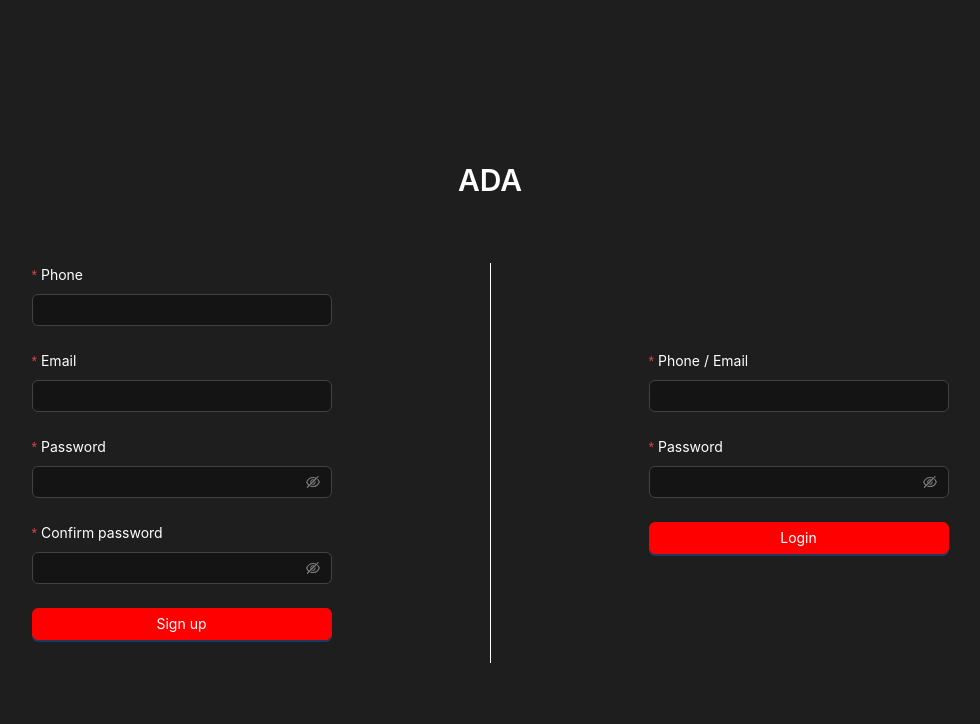
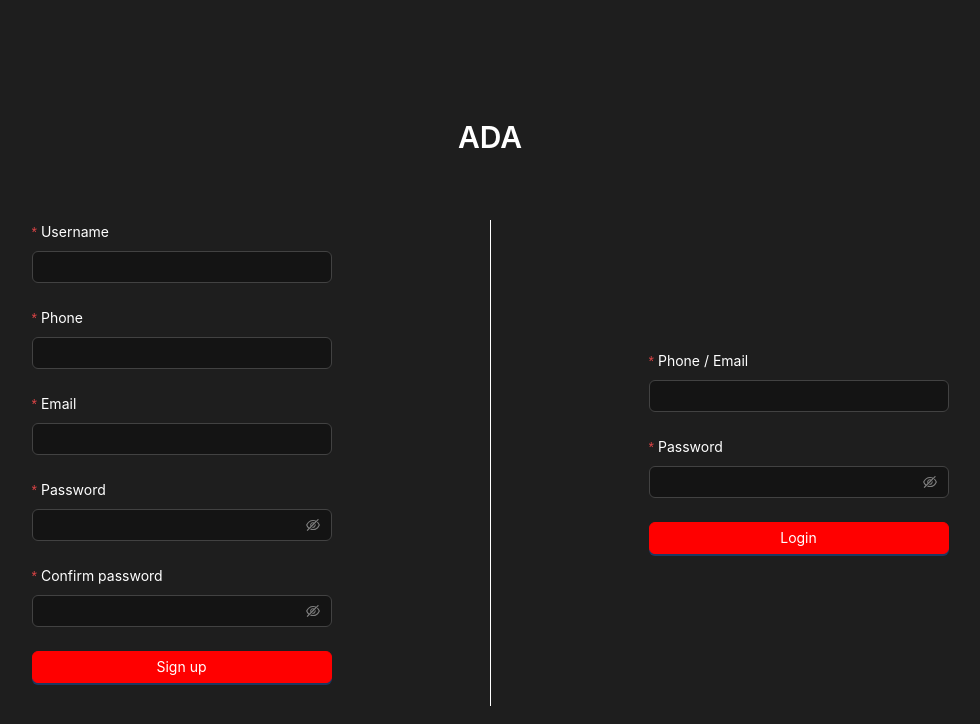
Before and after one commit to alanb4rt/ada-front, a React (Vite) app: page /auth in a window 1280 px wide. Shown: the top 724 px of the page, without its empty margins (150-1130 px from the left). Built offline with nearby package versions, Linux system fonts and the light colour scheme; no server answers.

Commit message:
Updates signup form fields and validation.

```diff
--- a/src/pages/AuthPage.tsx
+++ b/src/pages/AuthPage.tsx
@@ -58,13 +58,16 @@ const AuthPage = () => {
           onFinish={onFinishSignup}
           style={{ width: 300, color: 'white' }}
         >
-          <Form.Item name="phone" label="Phone" required rules={[phoneRule()]}>
+          <Form.Item name="username" label="Username" required rules={[phoneRule()]}>
             <Input />
           </Form.Item>
-          <Form.Item name="email" label="Email" required rules={[emailRule()]}>
+          <Form.Item name="phone" label="Phone" required >
             <Input />
           </Form.Item>
-          <Form.Item name="passwordLogin" label="Password" required>
+          <Form.Item name="mail" label="Email" required rules={[emailRule()]}>
+            <Input />
+          </Form.Item>
+          <Form.Item name="password" label="Password" required>
             <Input.Password />
           </Form.Item>
           <Form.Item name="confirmPassword" label="Confirm password" required>
--- a/src/rules.ts
+++ b/src/rules.ts
@@ -1,7 +1,7 @@
 import type { Rule } from 'antd/es/form'
 
 const emailPattern = /^[^\s@]+@[^\s@]+\.[^\s@]+$/
-const phonePattern = /^\d{10}$/
+const phonePattern = /^(\+33|0)[1-9](\d{2}){4}$/
 
 export const emailRule = function (): Rule {
   return {
```
